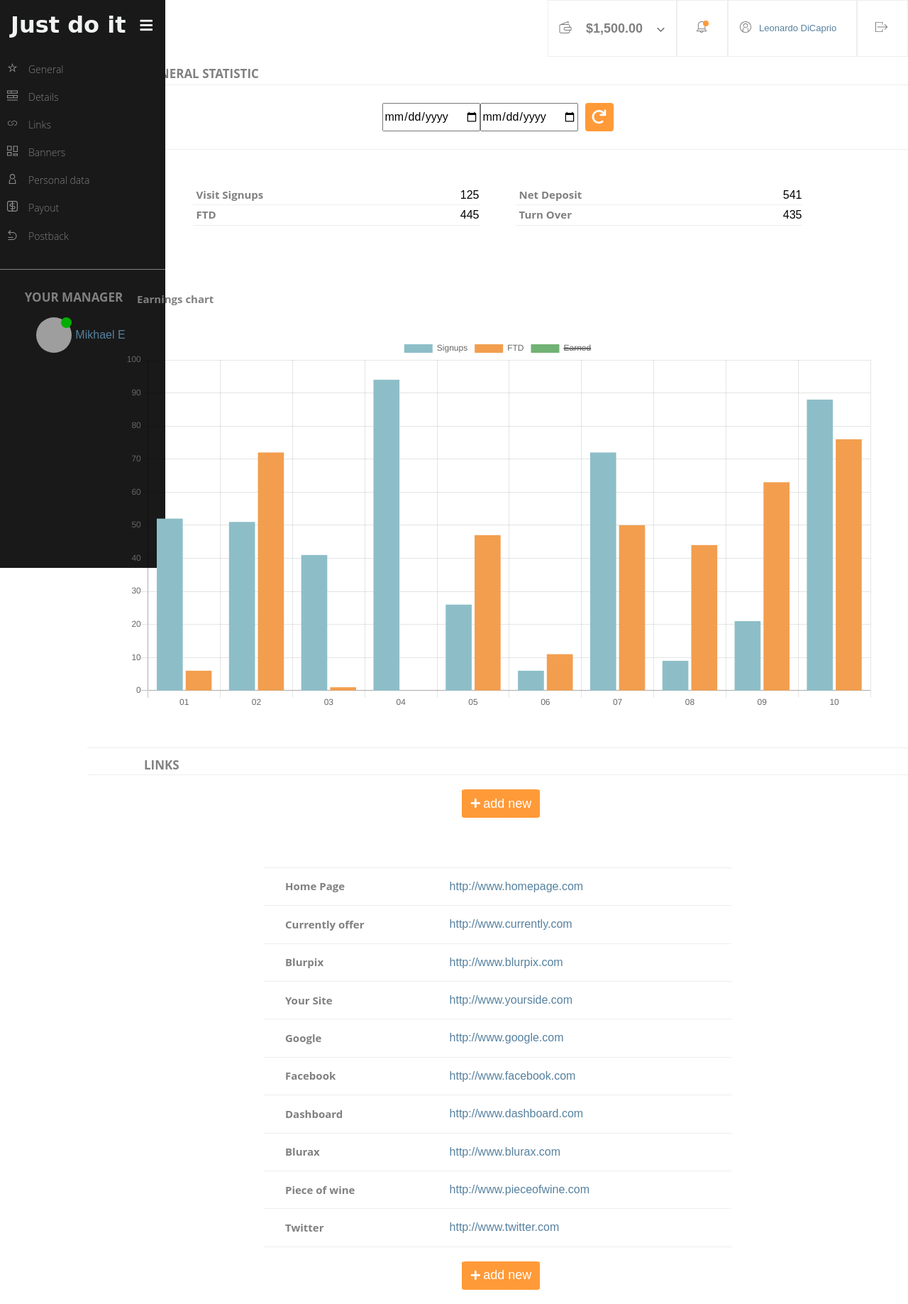
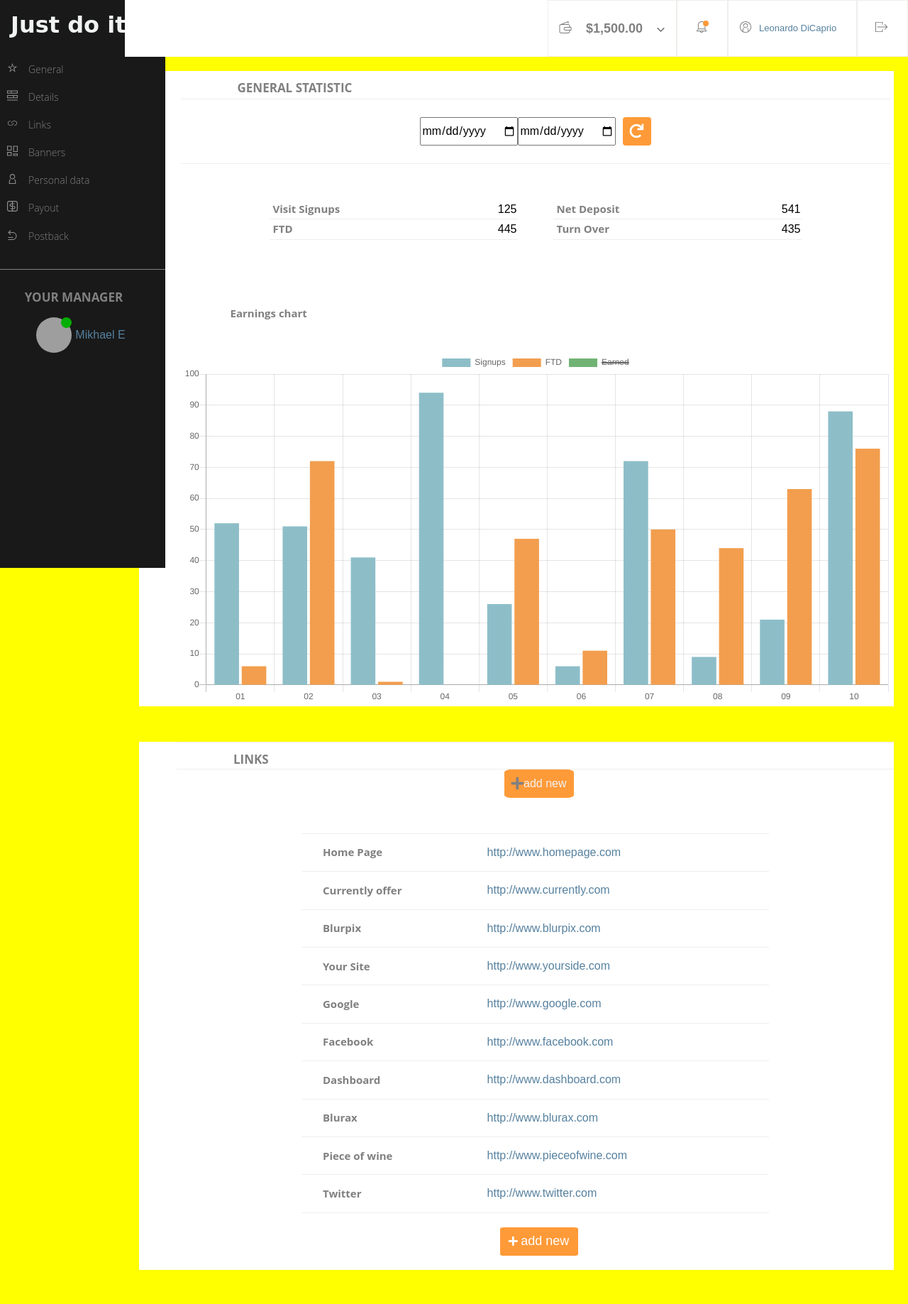
Before and after one commit to jankamienski/Investments, a website: page src/index.html in a window 1280 px wide. Shown: the whole page at 71% size. After the commit the page ends 1809 px from the top, so only its background shows below. Drawn offline with nearby package versions, Linux system fonts and the light colour scheme; files that its build step writes are made by us from their sources; grey boxes are pictures that could not be loaded; a web font is replaced by a local one.

Commit message:
Updates during meeting

```diff
--- a/package.json
+++ b/package.json
@@ -14,7 +14,7 @@
         "test:js": "eslint src/js/",
         "test:scss": "stylelint src/sass/",
         "build": "npm-run-all build:* test",
-        "build:clean": "mkdirp dist && rm -r dist && mkdirp dist",
+        "build:clean": "mkdirp dist && mkdirp dist",
         "build:copy": "copyfiles -a -u 1 -e \"**/sass/**/*\" -e \"**/.gitkeep\" \"src/**/*\" dist",
         "build:sass": "node-sass --output-style compact -o dist/css src/sass",
         "build:autoprefixer": "globstar autoprefixer-cli \"dist/css/*.css\"",
--- a/src/index.html
+++ b/src/index.html
@@ -155,6 +155,7 @@
       </div>
     </div>
     <div class="item general-statistic">
+      <div class="container">
         <div class="section-name">
           <h2>General statistic</h2>
         </div>
@@ -196,19 +197,16 @@
         <canvas id="myChart"></canvas>
       </div>
       </div>
+
+  </div>
       </div>
     </div>
     <div class="item links">
       <div class="section-name">
         <h2>Links</h2>
       </div>
-      <div class=" links-container">
-        <div class="links-wrapper">
-          <article class="links-section container">
       <div class="links-container">
-              <div class="button-container">
           <button class="button btn-links" type="submit"><i class="fas fa-plus"></i> add new</button>
-              </div>
         <div class="general-wrapper">
           <div class="scroll-wrapper">
             <table class="links-table">
@@ -319,9 +317,6 @@
           <button class="button btn-links" type="submit"><i class="fas fa-plus"></i> add new</button>
         </div>
       </div>
-          </article>
-        </div>
-      </div>
     </div>
 
   </div>
--- a/src/sass/_general-statistic.scss
+++ b/src/sass/_general-statistic.scss
@@ -68,7 +68,7 @@
 
 .chart-container {
   position: relative;
-  width: calc(100% - 100px);
+  width: 100%;
   margin: 0 auto;
 }
 
--- a/src/sass/_homepage.scss
+++ b/src/sass/_homepage.scss
@@ -1,8 +1,8 @@
 /* Global */
 
 body {
-  Font-family: sans-serif;
-
+  font-family: sans-serif;
+  background: yellow;
 }
 
 .general-wrapper {
@@ -13,9 +13,19 @@ body {
 
 .grid-container {
   max-width: 100%;
-  padding-left: 70px;
   display: flex;
   flex-direction: column;
+  margin: 100px 20px 20px 196px;
+}
+
+body.active  {
+  .grid-container {
+    margin-left: 90px;
+  }
+
+ .topper {
+    width: calc(100% - 70px);
+  }
 }
 
 .item {
@@ -27,12 +37,17 @@ body {
   position: fixed;
   height: 100%;
   left: 0;
+  top: 0;
 }
 
 .topper {
-  margin-left: -10px;
-  padding: 0;
+  position: fixed;
+  background: white;
+  width: calc(100% - 176px);
+  right: 0;
+  top: 0;
 }
+
 
 .general-statistic {
   padding-left: 53px;
--- a/src/sass/components/_build.scss
+++ b/src/sass/components/_build.scss
@@ -12,3 +12,8 @@ a:-webkit-any-link {
   padding: 0;
   margin-left: -7px;
 }
+
+.container {
+  max-width: 1000px;
+  margin: 0 auto;
+}
--- a/src/sass/components/_media.scss
+++ b/src/sass/components/_media.scss
@@ -168,18 +168,6 @@
   .general-callender {
     padding-top: 25px;
     padding-bottom: 25px;
-    padding-left: 80px;
-    margin-left: 80px;
-  }
-
-  .earnings-chart {
-    text-align: center;
-    width: 140%;
-    padding-left: 0;
-  }
-
-  .chart-container {
-    width: 100%;
   }
 
   .general-wrapper {
```
Also changed, not shown: dist/css/style.css, dist/index.html, 1 other file. Lines whose indentation alone changed are shown as unchanged.
